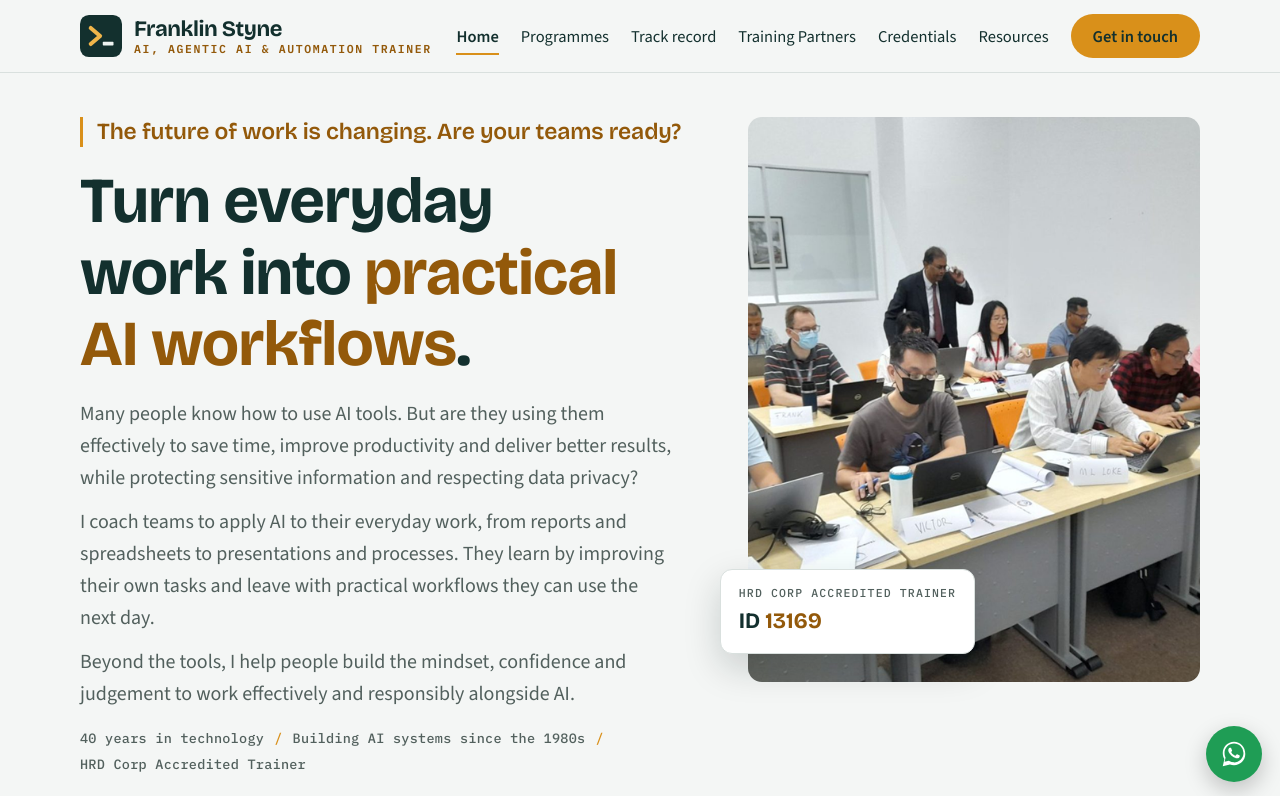
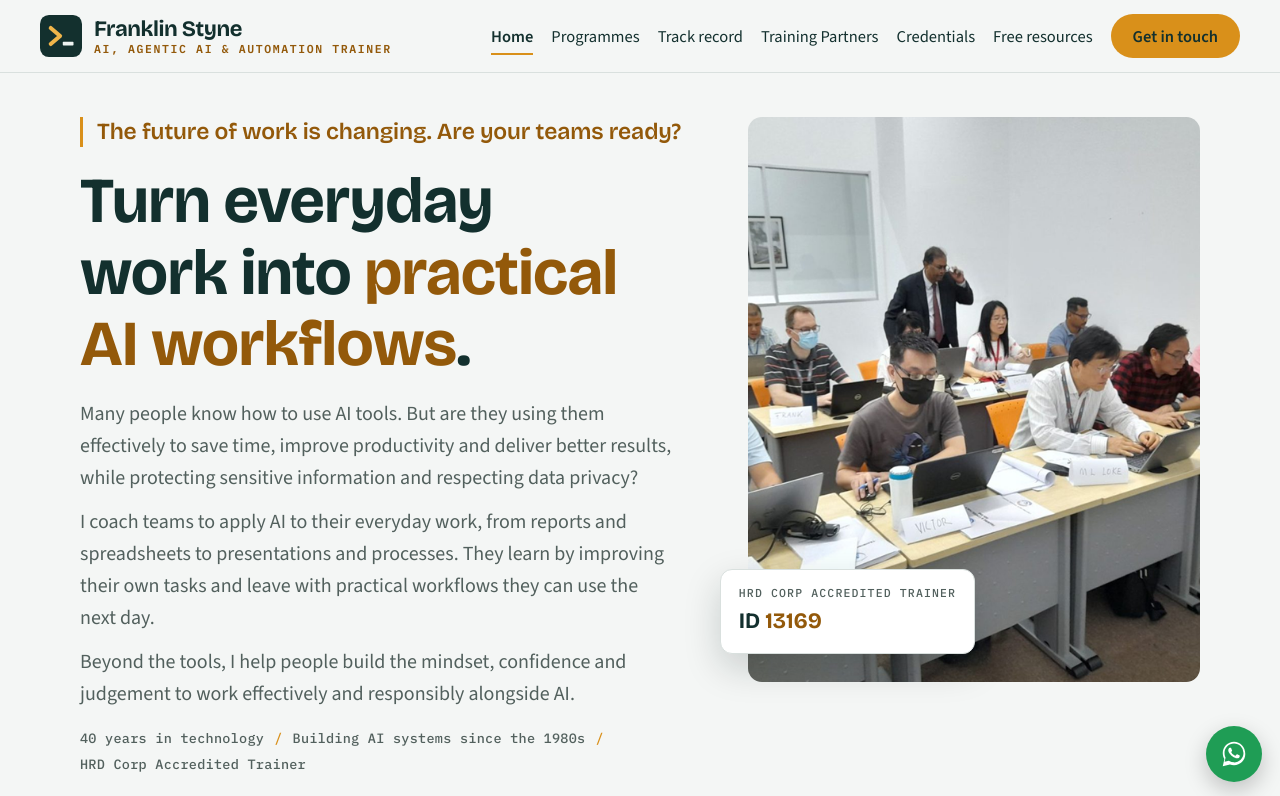
Before and after one commit to franklinstyne/franklinstyne-site, a plain HTML site: page index.html in a window 1280 px wide. Shown: the top 796 px of the page. Drawn offline with nearby package versions, Linux system fonts and the light colour scheme.

Commit message:
Rename the Resources menu item to Free resources; keep the header on one line
The longer label no longer fits beside the logo below about 1,260px, so the
menu button now takes over below that width, and large screens get a slightly
wider header with tighter link spacing.

Co-Authored-By: Claude Opus 5.5 <noreply@anthropic.com>
Claude-Session: https://claude.ai/code/session_01RW2PXSkJFET7PbW86613Hx

```diff
--- a/assets/site.css
+++ b/assets/site.css
@@ -52,7 +52,7 @@ body::before{content:"";position:fixed;inset:0 0 auto;height:env(safe-area-inset
 .nav-links a:hover{border-bottom-color:var(--line)}
 .nav-links a[aria-current="page"]{border-bottom-color:var(--accent);font-weight:600}
 .menu-toggle{display:none;background:none;border:1.5px solid var(--fg);color:var(--fg);border-radius:10px;min-height:44px;padding:0 14px;font:600 15px var(--body);cursor:pointer}
-@media (max-width:1080px){
+@media (max-width:1260px){
   .menu-toggle{display:inline-flex;align-items:center;gap:8px}
   .nav{flex-wrap:wrap}
   .nav-links{display:none;width:100%;flex-direction:column;align-items:stretch;gap:0;padding-bottom:14px}
@@ -292,3 +292,4 @@ footer{padding-block:36px;border-top:1px solid var(--line);font-size:15px;color:
 .grid-2>.span-2{grid-column:1/-1}
 .howto{margin:4px 0 0;padding:0;list-style:none;counter-reset:h;display:grid;gap:14px}.howto>li{counter-increment:h;position:relative;padding-left:44px;font-size:17px;line-height:1.55}.howto>li::before{content:counter(h);position:absolute;left:0;top:0;width:30px;height:30px;border-radius:50%;background:var(--ink,#13302E);color:#F0B54A;font-family:var(--mono);font-weight:600;font-size:14px;display:grid;place-items:center}.howto .prompt-text{margin-top:10px}.howto .actions{margin-top:12px}
 .tip-video{scroll-margin-top:110px}.tip-video:target>.card{box-shadow:0 0 0 3px #F0B54A}
+@media (min-width:1261px){header .wrap{max-width:1240px}.nav-links{gap:18px}.brand .names span,.brand b{white-space:nowrap}}
--- a/index.html
+++ b/index.html
@@ -17,7 +17,7 @@
 <link rel="preconnect" href="https://fonts.googleapis.com">
 <link rel="preconnect" href="https://fonts.gstatic.com" crossorigin>
 <link rel="stylesheet" href="https://fonts.googleapis.com/css2?family=Bricolage+Grotesque:opsz,wght@12..96,600;12..96,700&family=IBM+Plex+Mono:wght@500;600&family=Source+Sans+3:wght@400;600;700&display=swap">
-<link rel="stylesheet" href="assets/site.css?v=20261127">
+<link rel="stylesheet" href="assets/site.css?v=20261128">
 </head>
 <body>
 <a class="wa" href="https://wa.me/60193689798?text=Hi%20Franklin%2C%20I%27d%20like%20to%20discuss%20an%20AI%20training%20programme" target="_blank" rel="noopener" aria-label="Message Franklin on WhatsApp"><svg viewBox="0 0 32 32" fill="#fff" aria-hidden="true"><path d="M16.01 3C9.38 3 4 8.38 4 15.01c0 2.35.64 4.55 1.76 6.44L4 29l7.73-1.7a11.9 11.9 0 0 0 4.28.79h.01c6.63 0 12.01-5.38 12.01-12.01C28.03 8.38 22.65 3 16.01 3zm0 21.9h-.01a9.9 9.9 0 0 1-5.05-1.38l-.36-.21-4.58 1.01 1.01-4.46-.24-.38A9.85 9.85 0 0 1 5.9 15c0-5.58 4.54-10.11 10.11-10.11 2.7 0 5.24 1.05 7.15 2.96a10.05 10.05 0 0 1 2.96 7.16c0 5.58-4.54 10.09-10.11 10.09zm5.55-7.57c-.3-.15-1.79-.89-2.07-.99-.28-.1-.48-.15-.68.15-.2.3-.78.99-.96 1.19-.18.2-.35.22-.65.07-.3-.15-1.28-.47-2.44-1.5-.9-.8-1.51-1.79-1.69-2.09-.18-.3-.02-.46.13-.61.14-.14.3-.35.45-.53.15-.18.2-.3.3-.5.1-.2.05-.38-.02-.53-.08-.15-.68-1.63-.93-2.24-.24-.58-.49-.5-.68-.51h-.58c-.2 0-.53.07-.8.38-.28.3-1.05 1.03-1.05 2.5s1.08 2.9 1.23 3.1c.15.2 2.13 3.24 5.15 4.55.72.31 1.28.5 1.72.63.72.23 1.38.2 1.9.12.58-.09 1.79-.73 2.04-1.44.25-.71.25-1.31.18-1.44-.07-.13-.28-.2-.58-.35z"/></svg></a>
@@ -27,7 +27,7 @@
     <button class="menu-toggle" type="button" aria-expanded="false" aria-controls="nav-links">
       <svg width="18" height="18" viewBox="0 0 24 24" fill="none" stroke="currentColor" stroke-width="2.2" stroke-linecap="round" aria-hidden="true"><path d="M4 7h16M4 12h16M4 17h16"></path></svg>Menu
     </button>
-    <ul class="nav-links" id="nav-links"><li><a href="index.html" aria-current="page">Home</a></li><li><a href="programmes.html">Programmes</a></li><li><a href="track-record.html">Track record</a></li><li><a href="training-providers.html">Training Partners</a></li><li><a href="credentials.html">Credentials</a></li><li><a href="resources.html">Resources</a></li><li><a class="btn btn-accent" href="#contact">Get in touch</a></li></ul>
+    <ul class="nav-links" id="nav-links"><li><a href="index.html" aria-current="page">Home</a></li><li><a href="programmes.html">Programmes</a></li><li><a href="track-record.html">Track record</a></li><li><a href="training-providers.html">Training Partners</a></li><li><a href="credentials.html">Credentials</a></li><li><a href="resources.html">Free resources</a></li><li><a class="btn btn-accent" href="#contact">Get in touch</a></li></ul>
   </nav>
 </header>
 <main>
@@ -213,7 +213,7 @@
 <footer>
   <div class="wrap foot">
     <span>&copy; <span class="yr">2026</span> Franklin Styne. HRD Corp Accredited Trainer, ID 13169.</span>
-    <ul><li><a href="index.html">Home</a></li><li><a href="programmes.html">Programmes</a></li><li><a href="track-record.html">Track record</a></li><li><a href="training-providers.html">Training Partners</a></li><li><a href="credentials.html">Credentials</a></li><li><a href="resources.html">Resources</a></li></ul>
+    <ul><li><a href="index.html">Home</a></li><li><a href="programmes.html">Programmes</a></li><li><a href="track-record.html">Track record</a></li><li><a href="training-providers.html">Training Partners</a></li><li><a href="credentials.html">Credentials</a></li><li><a href="resources.html">Free resources</a></li></ul>
   </div>
 </footer>
 <script>
```
Also changed, not shown: credentials.html (+3 -3 lines), programmes.html (+3 -3 lines), resources.html (+3 -3 lines), track-record.html (+3 -3 lines), training-providers.html (+3 -3 lines).
